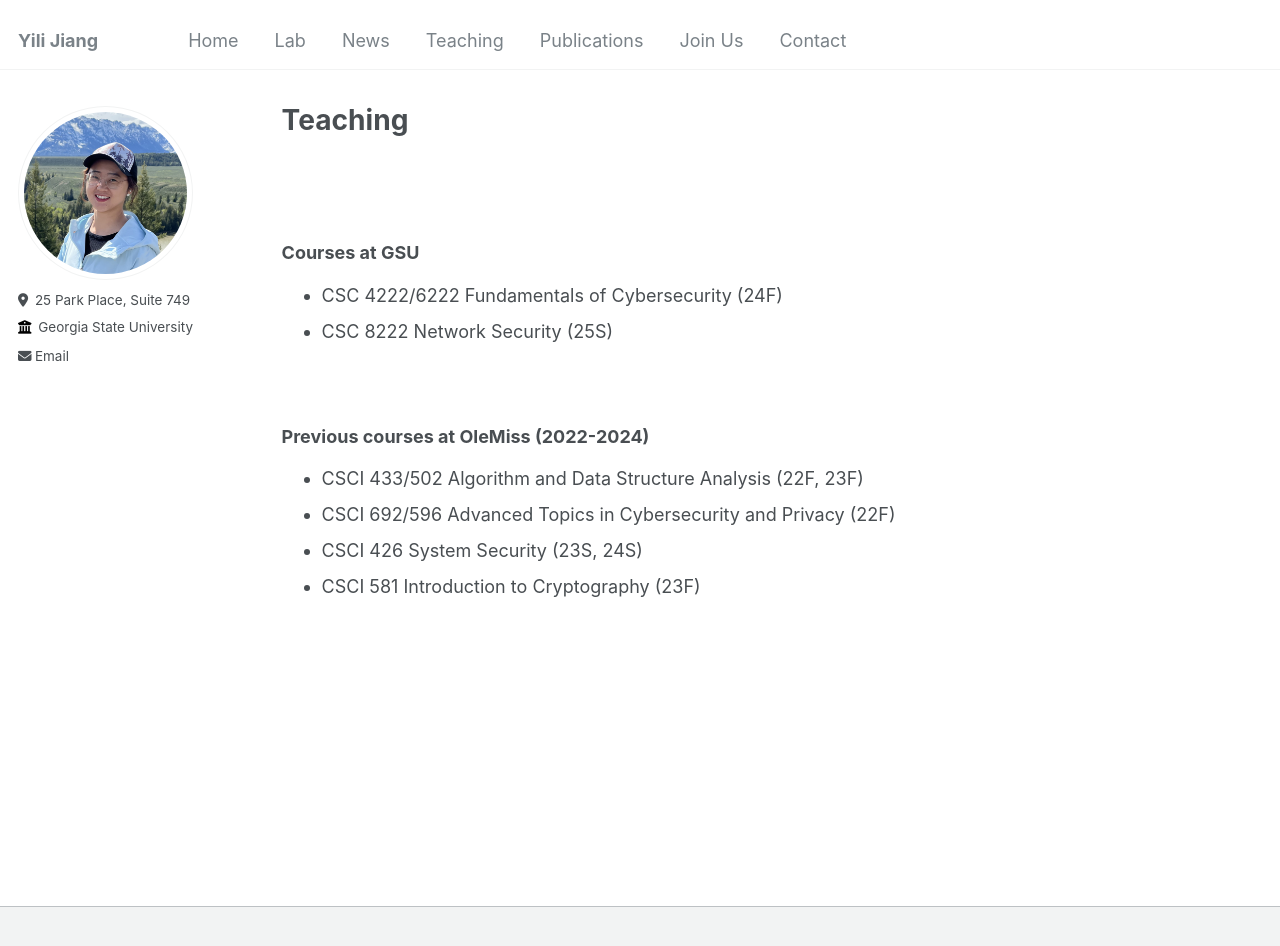
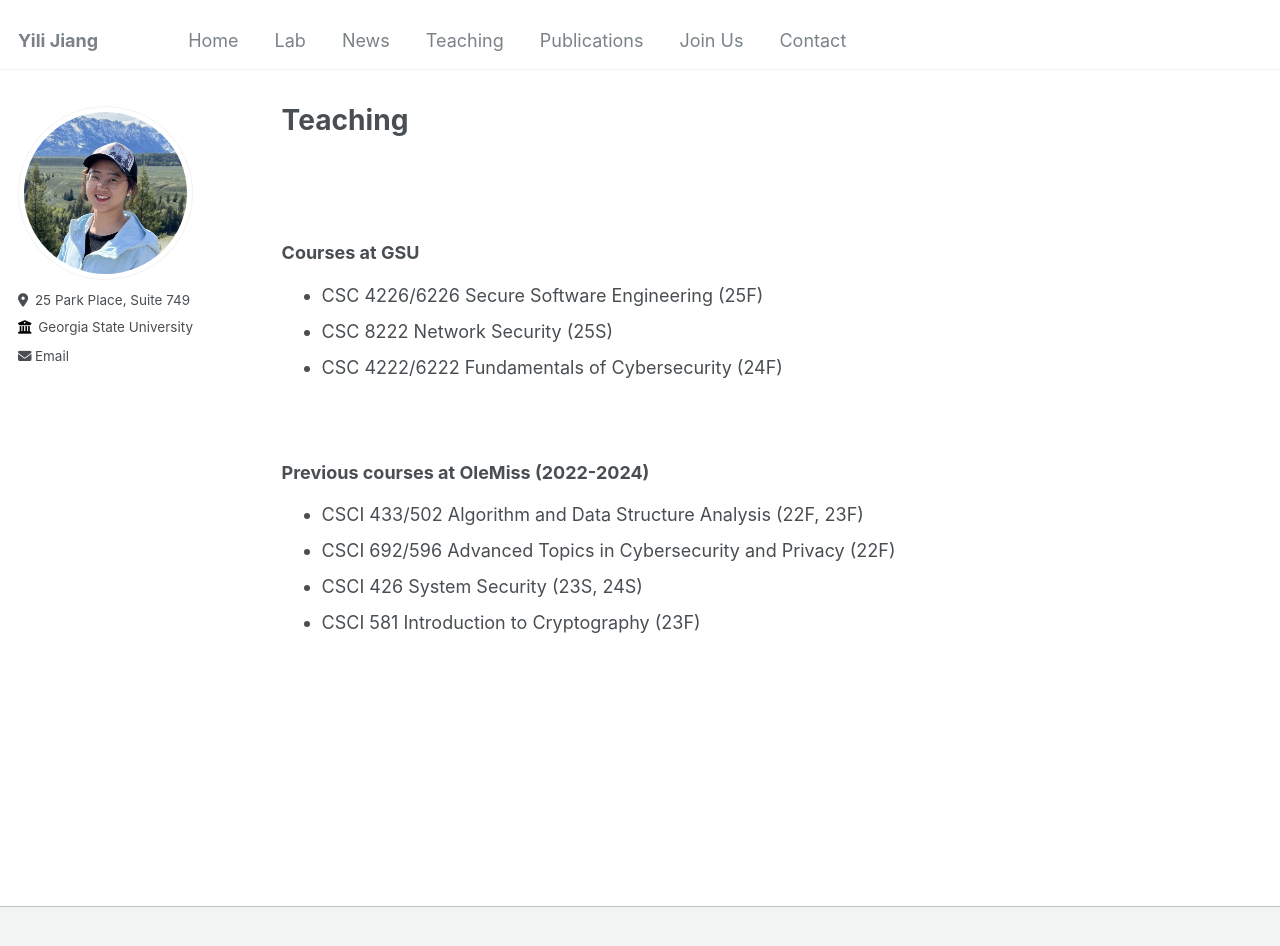
Before and after one commit to suhbrina-perry/suhbrina-perry.github.io, a Jekyll site: the page built from _pages/teaching.md, in a window 1280 px wide and 979 px high. Shown: the top 946 px of the window. Built offline with Jekyll 4.4.1, drawn with Linux system fonts in a browser that asks for light colours.

Commit message:
Update teaching.md

```diff
--- a/_pages/teaching.md
+++ b/_pages/teaching.md
@@ -12,8 +12,10 @@ author_profile: true
 
 ### Courses at GSU
 
+- CSC 4226/6226 Secure Software Engineering (25F)
+- CSC 8222 Network Security (25S)
 - CSC 4222/6222 Fundamentals of Cybersecurity (24F)
-- CSC 8222 Network Security (25S)
+
 
 <br/>
 
```
